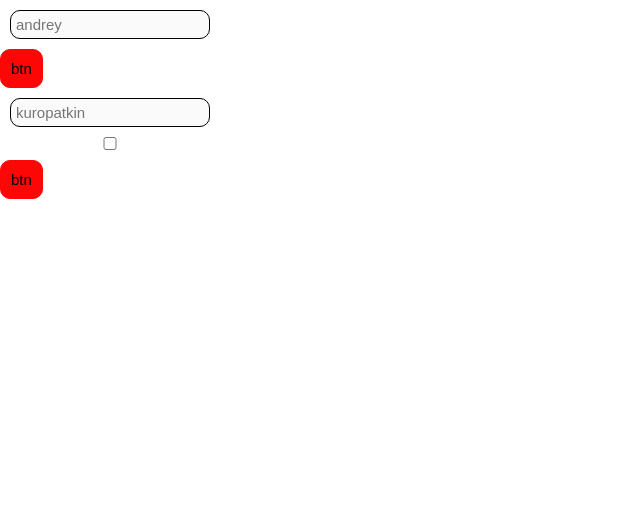
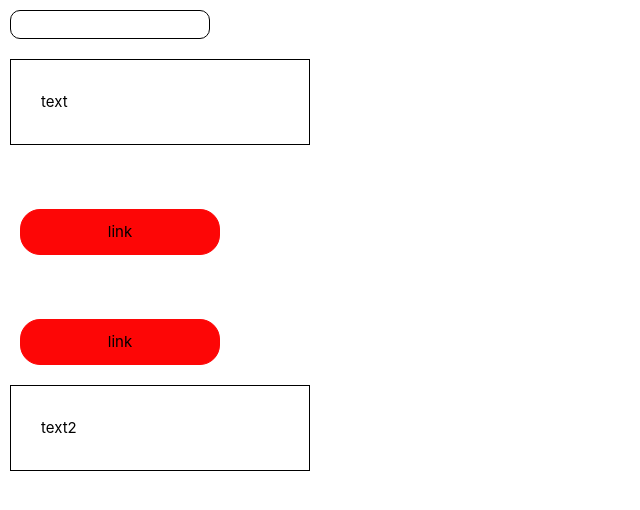
Before and after one commit to aanddi/vue3_exercises, a Vue app in the folder vue3/: page / in a window 1280 px wide. Shown: the top 510 px of the page, without its empty margins (0-640 px from the left). Built offline with nearby package versions, Linux system fonts and the light colour scheme.

Commit message:
Модификаторы клавиш в фреймворке Vue

```diff
--- a/vue3/src/App.vue
+++ b/vue3/src/App.vue
@@ -2,37 +2,56 @@
 export default {
   data() {
     return {
-      isDisabled: true,
-      isDisabled1: true,
-      checked: false,
+      text1: "text",
+      text2: "text2",
+      none: false,
     }
   },
   methods: {
-    toggle: function () {
-      this.isDisabled = false;
+    submit: function () {
+      this.text1 = this.$refs.textField.value;
     },
-    toggle1: function () {
-      this.isDisabled1 = false;
+    ctrl: function (event) {
+      if (event.ctrlKey) {
+        this.none = true;
+      }
+    },
+    right: function (event) {
+      if (!event.ctrlKey) {
+        this.text2 = 'right';
+      }
+    },
+    left: function (event) {
+      if (!event.ctrlKey) {
+        this.text2 = 'left';
+      }
+    },
+    middle: function (event) {
+      if (!event.ctrlKey) {
+        this.text2 = 'middle';
+      }
     },
   }
 }
 </script>
 
 <template>
-  <div class="wrapper">
-    <input type="text" class="block_input" placeholder="andrey" v-bind:disabled="isDisabled">
-    <button class="btn" @click="toggle">btn</button>
+  <input type="text" @keyup.enter="submit" class="block_input" ref="textField" />
+  <p class="block">{{ text1 }}</p>
 
-    <input type="text" class="block_input" placeholder="kuropatkin" v-bind:disabled="isDisabled1">
-    <input type="checkbox" class="block_input " v-model="checked" @click="toggle1">
-    <button class="btn" @click="toggle">btn</button>
-  </div>
+  <br>
+
+  <a href="#" class="btn" @click="ctrl">link</a>
+  <p class="block" v-if="none">{{ text2 }}</p>
+
+  <br>
+
+  <a href="#" class="btn" @click.right="right" @click.left="left" @click.middle="middle">link</a>
+  <p class="block">{{ text2 }}</p>
 </template>
 
 <style>
-.wrapper {
-
-}
+.wrapper {}
 
 label {
   margin-left: 6px;
@@ -42,7 +61,7 @@ label {
   border: 1px solid black;
   padding: 30px 30px;
   width: 300px;
-  margin: 20px 30px;
+  margin: 20px 10px;
   text-align: justify;
   display: flex;
   justify-content: center;
@@ -59,13 +78,15 @@ label {
 }
 
 .btn {
+  display: block;
+  width: 200px;
+  text-align: center;
   background-color: #fd0606;
-  padding: 10px;
-  border-radius: 10px;
+  padding: 10px 40px;
+  border-radius: 20px;
   border: 1px solid #fd0606;
   transition: all 0.4s ease-out;
-  margin-top: 10px;
-  display: block;
+  margin: 20px 20px;
 }
 
 .btn:hover {
```
